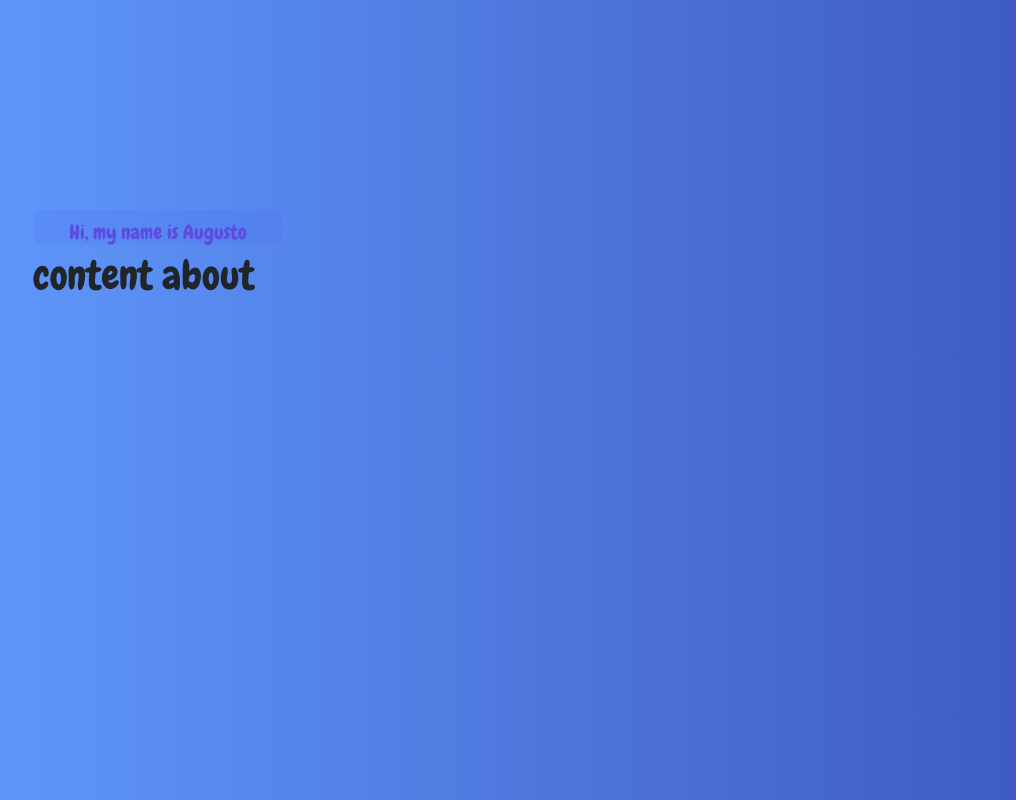
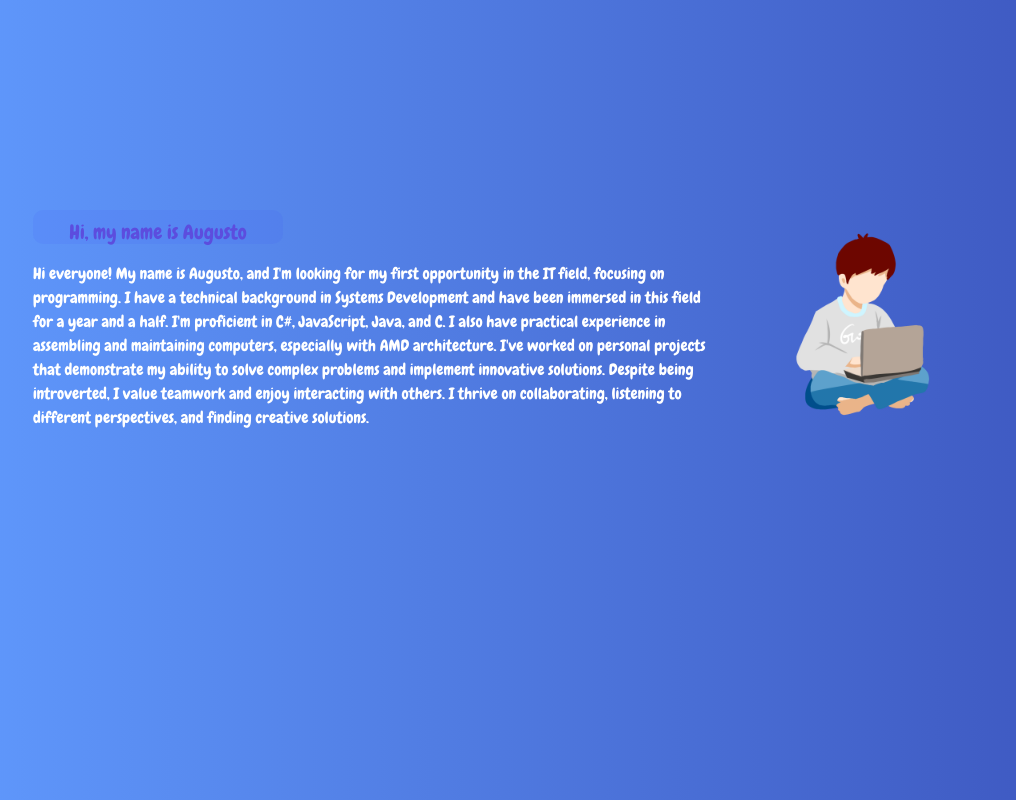
Before and after one commit to Auugust0-Carnaval/Portfolio, a React (Create React App) app: page / in a window 1280 px wide. Shown: the whole page, without its empty margins (87-1103 px from the left). Built offline with nearby package versions, Linux system fonts and the light colour scheme.

Commit message:
Creating function to change the local state (usestate-hook) of the translation in the p tag

```diff
--- a/src/components/about.js
+++ b/src/components/about.js
@@ -1,12 +1,33 @@
-import React from "react";
+import React, { useState } from "react";
+import userImage from "./Img/personProgrammer.png";
 
 const About = () => {
-    return (
-        <div>
-            <h1>content about</h1>
-        </div>
-    );
+  // Estado para controlar o idioma do texto
+  const [language, setLanguage] = useState("en"); // 'en' para inglês, 'pt' para português
+
+  // Função para alternar o idioma ao passar o mouse
+  const toggleLanguage = () => {
+    setLanguage(language === "en" ? "pt" : "en");
+  };
+
+  // Texto em inglês e português
+  const text = {
+    en: `Hi everyone! My name is Augusto, and I'm looking for my first opportunity in the IT field, focusing on programming. I have a technical background in Systems Development and have been immersed in this field for a year and a half. I'm proficient in C#, JavaScript, Java, and C. I also have practical experience in assembling and maintaining computers, especially with AMD architecture. I've worked on personal projects that demonstrate my ability to solve complex problems and implement innovative solutions. Despite being introverted, I value teamwork and enjoy interacting with others. I thrive on collaborating, listening to different perspectives, and finding creative solutions.`,
+    pt: `Olá pessoal! Me chamo Augusto e estou em busca da minha primeira oportunidade na área de Tecnologia da Informação, com foco em programação. Tenho formação técnica em Desenvolvimento de Sistemas e estou imerso nesse universo há um ano e meio. Domino C#, JavaScript, Java e C. Também tenho experiência prática em montagem e manutenção de computadores, especialmente com arquitetura AMD. Tenho trabalhado em projetos pessoais que demonstram minha capacidade de resolver problemas complexos e implementar soluções inovadoras. Apesar de ser introvertido, valorizo o trabalho em equipe e gosto de interagir com outras pessoas. Sou motivado por colaboração, escuta de diferentes perspectivas e busca por soluções criativas.`
+  };
+
+  return (
+    <div className="row" id="about">
+      <div className="col-8" id="content">
+        <p className="text-white text-larger" onMouseEnter={toggleLanguage} onMouseLeave={toggleLanguage}>
+          {text[language]}
+        </p>
+      </div>
+      <div className="col-4" id="imgCol">
+        <img src={userImage} className="small-image" alt="User" />
+      </div>
+    </div>
+  );
 };
 
-
-export default About
+export default About;
```
